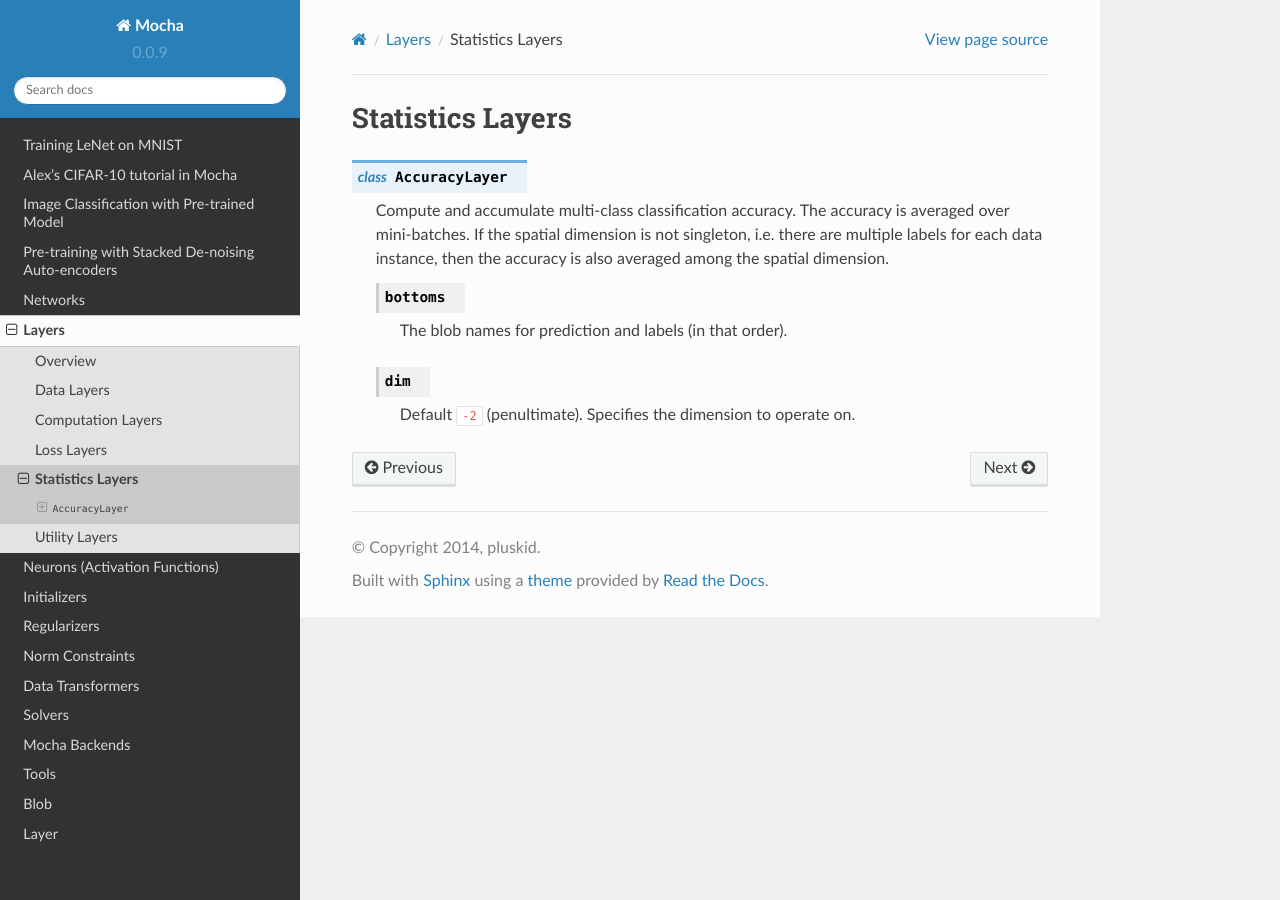
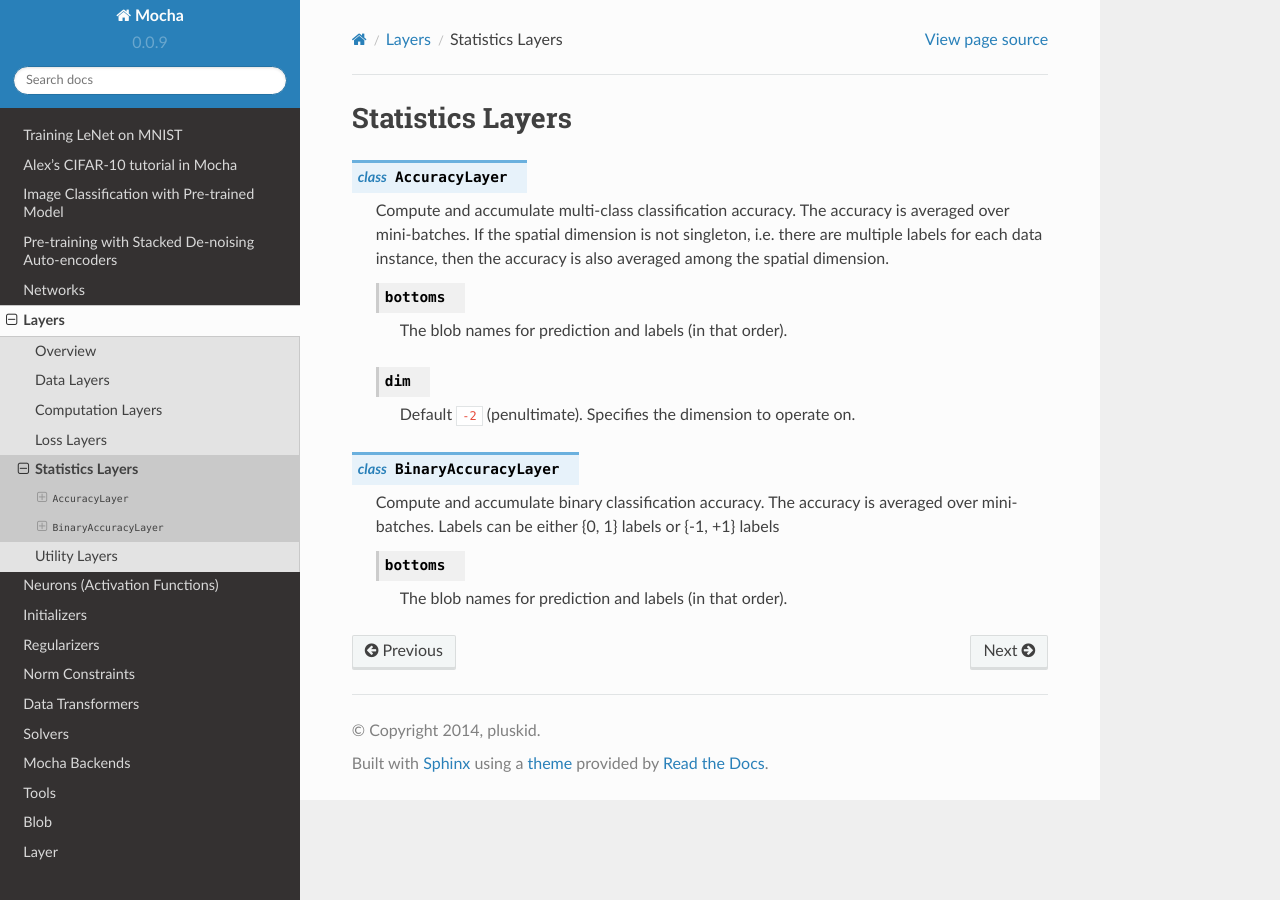
Before and after one commit to pluskid/Mocha.jl, a Sphinx documentation site: the page built from docs/user-guide/layers/stat-layer.rst, in a window 1280 px wide. Built offline with Sphinx 7.4.7 and the Read the Docs theme 2.0.0, drawn with Linux system fonts in a browser that asks for light colours.

Commit message:
add binary accuracy layer; CPU implementation only; includes tests and docs

```diff
--- a/docs/user-guide/layers/stat-layer.rst
+++ b/docs/user-guide/layers/stat-layer.rst
@@ -15,3 +15,18 @@
    .. attribute:: dim
 
       Default ``-2`` (penultimate). Specifies the dimension to operate on.
+
+.. class:: BinaryAccuracyLayer
+
+   Compute and accumulate binary classification accuracy. The accuracy is
+   averaged over mini-batches. Labels can be either {0, 1} labels or
+   {-1, +1} labels
+
+   .. attribute:: bottoms
+
+      The blob names for prediction and labels (in that order).
+
+   .. attribute: threshold
+
+      Thresholds the predictions and labels. Use ``0.5`` if labels are from
+      the set {0, 1}, or ``0`` if labels are from the set {-1, +1}.
```
Also changed, not shown: 3 other files.
